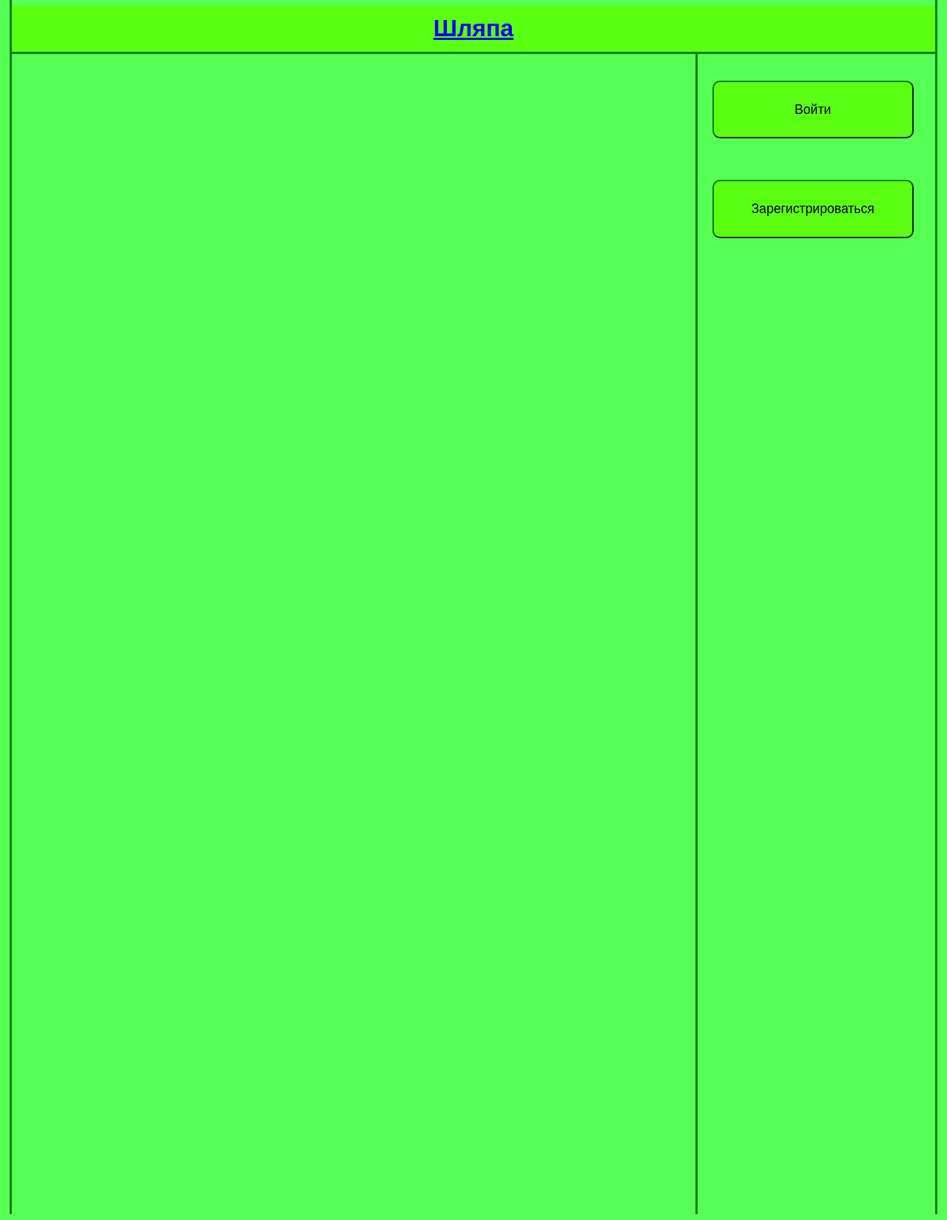
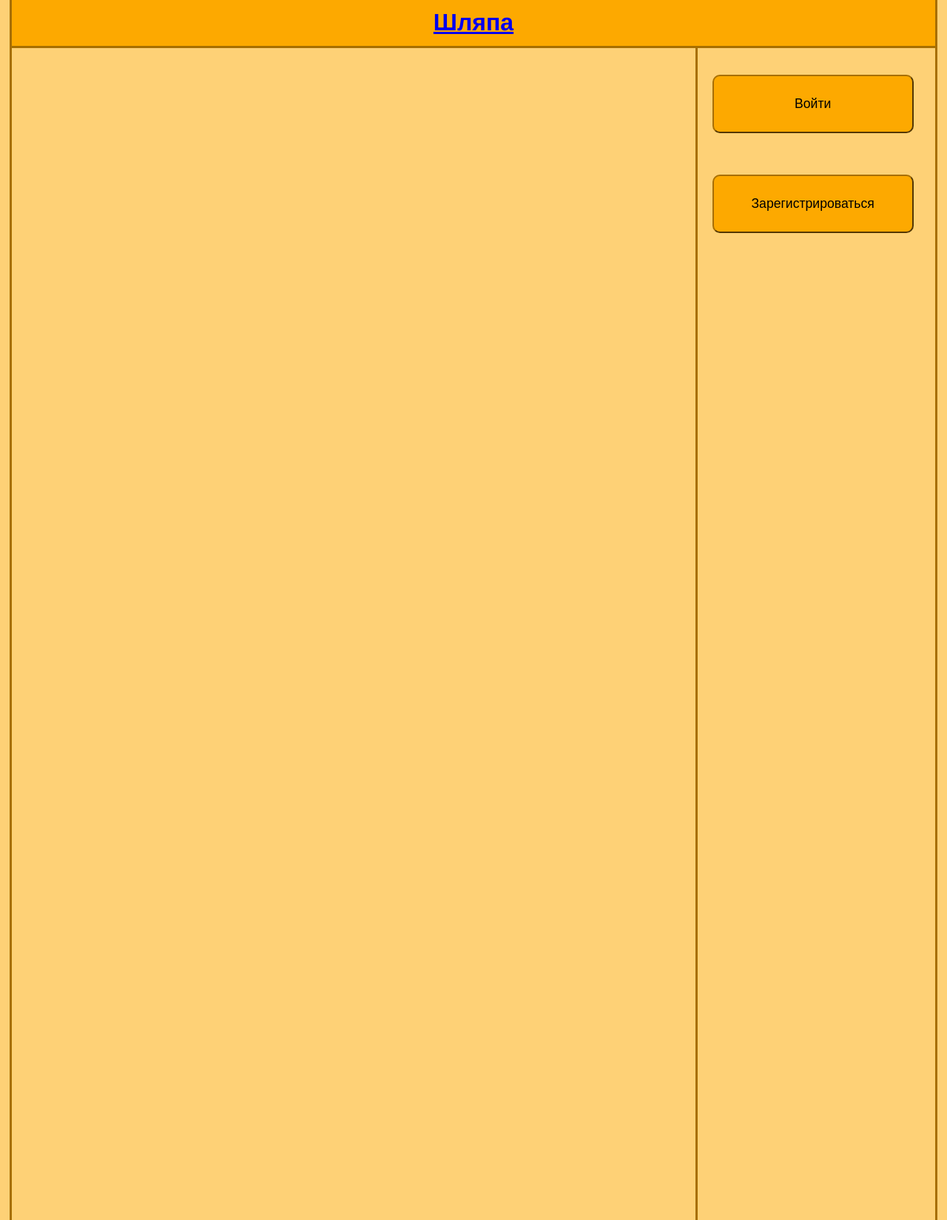
Before and after one commit to KashinYana/hat, a Django app: page / in a window 1280 px wide. Shown: the whole page at 74% size. Run offline with Django 3.2, Linux system fonts and the light colour scheme; parts of the project's set-up code (start-up, migrations or seed data) failed here and were passed over.

Commit message:
change format and color

```diff
--- a/templates/base.html
+++ b/templates/base.html
@@ -9,21 +9,26 @@
 			margin-right: 1%;
 			padding-left: 0px;
 			padding-right: 0px;
-			border-color: green;
+			border-color: #a76f00;
 			border-left-style: solid;
 			border-right-style: solid;
-			background-color: #56ff54;
+			padding-top: 0px;
+			margin-top: 0px;
 		}
 		body{
+			background-color: #fed176;
 			height: auto;
+			padding-top: 0px;
 			padding-left: 0px;
 			padding-right: 0px;
 			margin-right: 0px;
 			margin-left: 0px;
+			margin-top: 0px;
 		}
 		#title{
 			margin: 0%;
 			padding: 0%;
+			background-color: #fda900;
 		}
 		#title h1{
 			margin: 0%;
@@ -32,9 +37,8 @@
 			font-family: "Helvetica Neue";
 			font-size: 200%;
 			text-align: center;
-			background-color: #5aff11;
 			border-bottom-style: solid;
-			border-bottom-color: green;
+			border-bottom-color: #a76f00;
 		}
 		#title a:visited{
 			color: black;
@@ -51,7 +55,7 @@
 			height: auto;
 			min-height: 200%;
 			border-right-style: solid;
-			border-right-color: green;
+			border-right-color: #a76f00;
 		}
 		div#menu{
 			min-height: 100%;
@@ -72,11 +76,11 @@
 		}
 		.menu_item input{
 			border-radius: 10px;
-			background-color: #5aff11;
+			background-color: #fda900;
 			width: 100%;
 			height: 10%;
 			font-size:110%;
-			border-color: green;
+			border-color: #a76f00;
 		}
 
 	</style>
--- a/templates/history_game.html
+++ b/templates/history_game.html
@@ -240,7 +240,7 @@ h3{
 
 	<div id="report_game" class = "class_table">
 		{% if reportGame %}
-			<h3 onclick="showHide('table_report_game');" > Главная статистика по словам </h3>
+			<h3 onclick="showHide('table_report_game');" > Логи игры </h3>
 			<div id="table_report_game" class = "hide_div">
 				<table border="1" id = "table_report_game_inner">
 					<tr>
--- a/views.py
+++ b/views.py
@@ -107,10 +107,12 @@ def send_result_game(request):
 		for i in range(len(rounds)):
 			roundLog = rounds[i]
 			roundId = int(roundLog['roundId'])
+			userFromId = int(roundLog['playerFrom']['userId'])
+			userToId = int(roundLog['playerTo']['userId'])
 			stats = roundLog['stats']
 			for explanation in stats:
 				newDataGame = ReportGame(gameId_id = gameId, word_id = int(explanation['word']['id']), \
-					userFrom_id = int(explanation['playerFrom']['userId']), userTo_id = int(explanation['playerTo']['userId']),\
+					userFrom_id = userFromId, userTo_id = userToId,\
 					outcome = convert_outcome(explanation['result']), duration = int(explanation['time']), \
 					tour = roundId)
 				newDataGame.save()
```
Also changed, not shown: hat.db, 1 other file.
